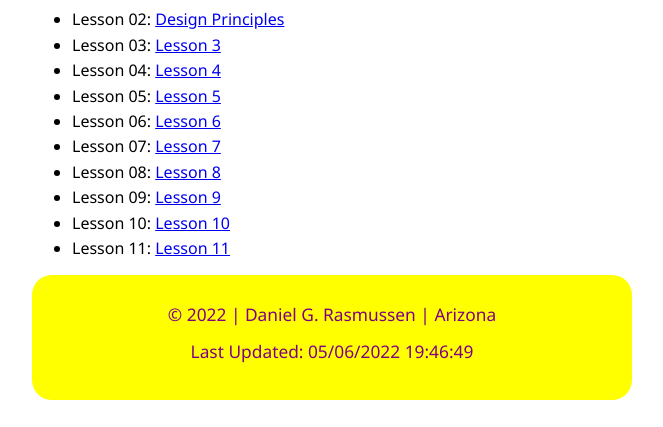
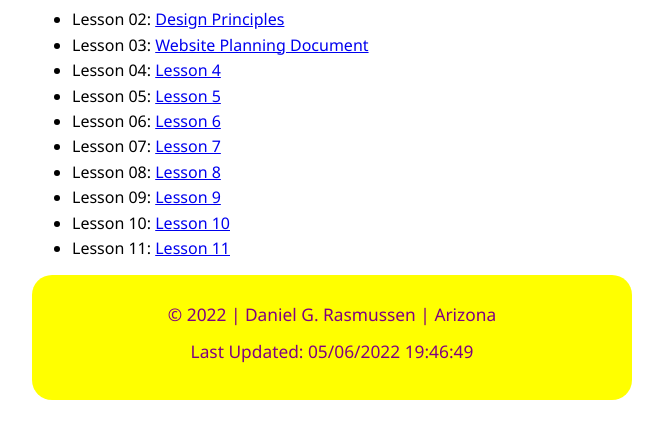
Before and after one commit to DanielGRasmussen/wdd230, a plain HTML site: page index.html in a window 1280 px wide. Shown: the part 373-800 px from the top of the page, without its empty margins (308-971 px from the left). Drawn offline with Linux system fonts and the light colour scheme.

Commit message:
Added link to lesson 3 in index.html.

```diff
--- a/index.html
+++ b/index.html
@@ -24,7 +24,7 @@
             <h2>WDD 230 Assignment Portal</h2>
             <ul>
                 <li>Lesson 02: <a href="lesson2/design-principles.html">Design Principles</a></li>
-                <li>Lesson 03: <a href="#">Lesson 3</a></li>
+                <li>Lesson 03: <a href="lesson3/index.html">Website Planning Document</a></li>
                 <li>Lesson 04: <a href="#">Lesson 4</a></li>
                 <li>Lesson 05: <a href="#">Lesson 5</a></li>
                 <li>Lesson 06: <a href="#">Lesson 6</a></li>
```
